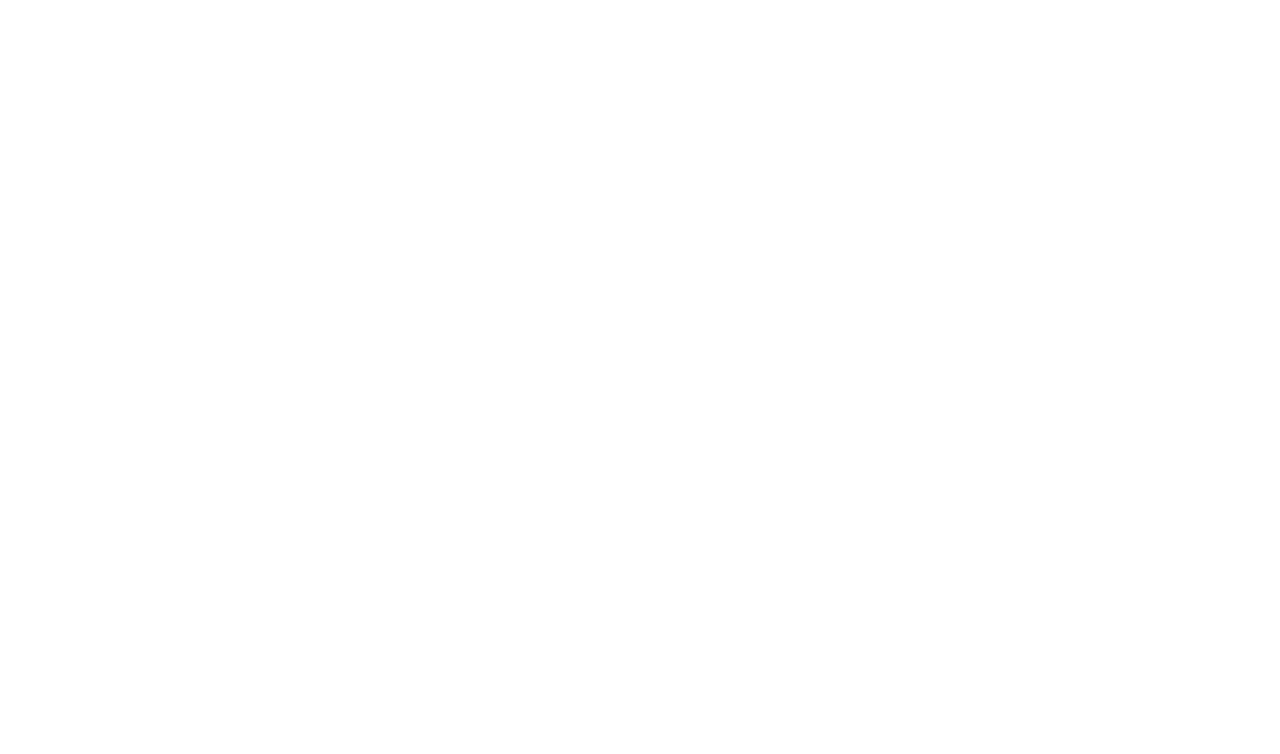
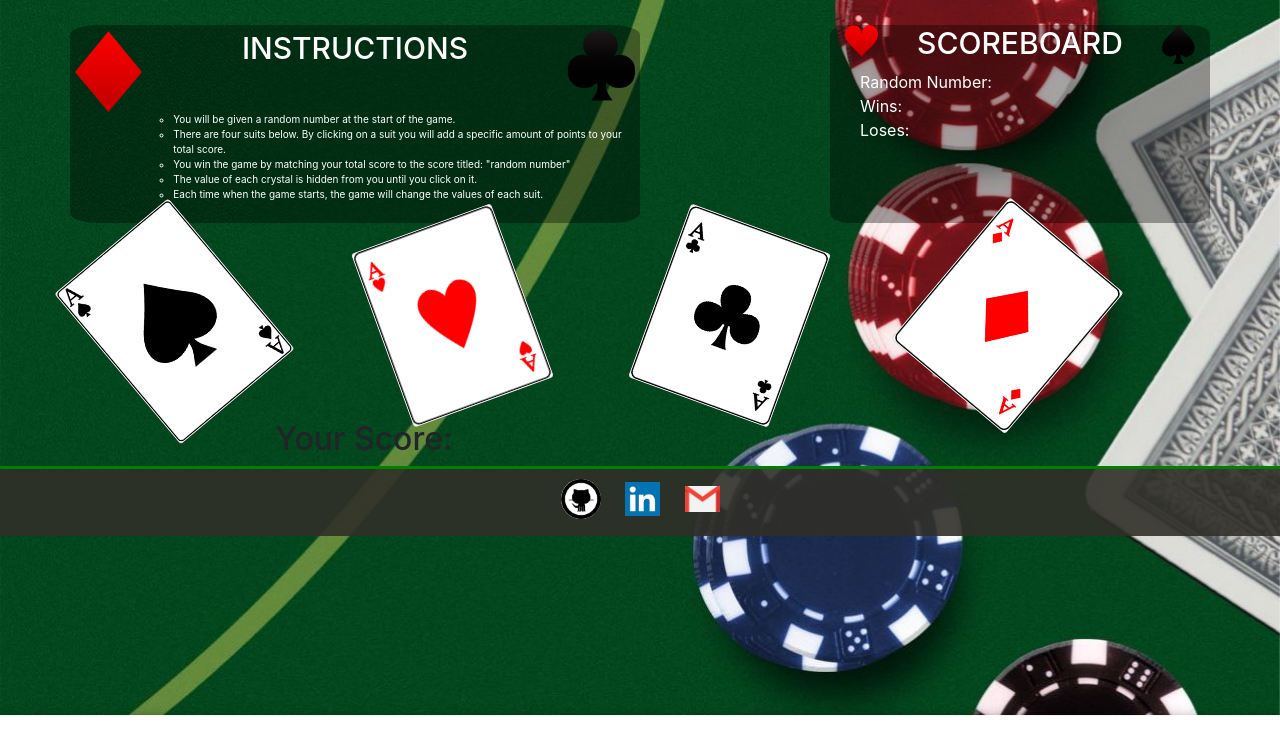
Before and after one commit to guthriet1230/unit-4-game, a plain HTML site: page index.html in a window 1280 px wide. Drawn offline with nearby package versions, Linux system fonts and the light colour scheme.

Commit message:
content and some styling

```diff
--- a/assets/css/style.css
+++ b/assets/css/style.css
@@ -0,0 +1,141 @@
+
+#background-img{
+    position:fixed;
+    width:100%;
+    z-index:-100;
+}
+
+div{
+    margin:0;
+    padding:0;
+    /* border:1px black solid; */
+}
+
+/* ------------------------------
+Asides
+--------------------------------*/
+#spacer-row{
+    height:25px;
+}
+
+
+.suit{
+    width:100%;
+    margin:auto;
+    text-align: center;
+}
+
+/* ------------------------------
+Aside - Instructions
+--------------------------------*/
+#instructions{
+    color:white;
+    font-size:10px;
+    background-color: rgba(0, 0, 0, 0.35);
+    border-radius:5%;
+    padding:5px;
+}
+
+#instructions h1{
+    font-size:30px;
+    text-align:center;
+}
+
+#instructions ul{
+    list-style-type: circle;
+}
+
+#suit-diamond{
+float:right;
+}
+
+#suit-club{
+float:left;
+}
+
+/* ------------------------------
+Aside - Scoreboard
+--------------------------------*/
+#scoreboard{
+    color:white;
+    background-color: rgba(0, 0, 0, 0.35);
+    border-radius:5%;
+}
+
+#scoreboard h1{
+    font-size:30px;
+    text-align:center;
+}
+
+#suit-heart{
+float:right;
+}
+
+#suit-spade{
+float:left;
+}
+
+
+/* ------------------------------
+Section
+--------------------------------*/
+.card{
+    width:60%;
+}
+
+#spade{
+    transform:rotate(-40deg);
+}
+
+#heart{
+    transform:rotate(-20deg);
+}
+
+#club{
+    transform:rotate(20deg);
+}
+
+#diamond{
+    transform:rotate(40deg);
+}
+
+/* ------------------------------
+FOOTER
+--------------------------------*/
+
+footer {
+    background-color: rgba(48, 47, 41, 0.9);
+    height: 70px;
+    position: relative;
+    border-top: 3px green solid;
+    bottom:0;
+  }
+
+  footer img {
+    width: 40px;
+    text-align: center;
+    margin: auto;
+    position: relative;
+  }
+
+  .footer-container {
+    text-align: center;
+  }
+
+  #github {
+    border-radius: 50%;
+    margin: 10px;
+  }
+
+  #linkedin {
+    border-radius: 6%;
+    margin: 10px;
+    width: 35px;
+  }
+
+  #gmail {
+    border-radius: 5%;
+    margin: 10px;
+    margin-bottom: 10px;
+    width: 35px;
+  }
--- a/assets/javascript/game.js
+++ b/assets/javascript/game.js
@@ -0,0 +1,58 @@
+var targetNumber = 53;
+
+  $("#number-to-guess").text(targetNumber);
+
+  var counter = 0;
+
+  // Now for the hard part. Creating multiple crystals each with their own unique number value.
+
+  // We begin by expanding our array to include four options.
+  var numberOptions = [10, 5, 3, 7];
+
+  // Next we create a for loop to create crystals for every numberOption.
+  for (var i = 0; i < numberOptions.length; i++) {
+
+    // For each iteration, we will create an imageCrystal
+    var imageCrystal = $("<img>");
+
+    // First each crystal will be given the class ".crystal-image".
+    // This will allow the CSS to take effect.
+    imageCrystal.addClass("crystal-image");
+
+    // Each imageCrystal will be given a src link to the crystal image
+    imageCrystal.attr("src", "http://cdn.playbuzz.com/cdn/35910209-2844-45c0-b099-f4d82878d54f/00261fda-4062-4096-81fd-8cf96b9034e8.jpg");
+
+    // Each imageCrystal will be given a data attribute called data-crystalValue.
+    // This data attribute will be set equal to the array value.
+    imageCrystal.attr("data-crystalvalue", numberOptions[i]);
+
+    // Lastly, each crystal image (with all it classes and attributes) will get added to the page.
+    $("#crystals").append(imageCrystal);
+  }
+
+  // This time, our click event applies to every single crystal on the page. Not just one.
+  $(".crystal-image").on("click", function() {
+
+    // Determining the crystal's value requires us to extract the value from the data attribute.
+    // Using the $(this) keyword specifies that we should be extracting the crystal value of the clicked crystal.
+    // Using the .attr("data-crystalvalue") allows us to grab the value out of the "data-crystalvalue" attribute.
+    // Since attributes on HTML elements are strings, we must convert it to an integer before adding to the counter
+
+    var crystalValue = ($(this).attr("data-crystalvalue"));
+    crystalValue = parseInt(crystalValue);
+    // We then add the crystalValue to the user's "counter" which is a global variable.
+    // Every click, from every crystal adds to the global counter.
+    counter += crystalValue;
+
+    // All of the same game win-lose logic applies. So the rest remains unchanged.
+    alert("New score: " + counter);
+
+    if (counter === targetNumber) {
+      alert("You win!");
+    }
+
+    else if (counter >= targetNumber) {
+      alert("You lose!!");
+    }
+
+  });
--- a/index.html
+++ b/index.html
@@ -1,5 +1,6 @@
 <!DOCTYPE html>
 <html lang="en">
+
 <head>
     <meta charset="UTF-8">
     <meta name="viewport" content="width=device-width, initial-scale=1.0">
@@ -8,9 +9,163 @@
 
     <link rel="stylesheet" href="assets/css/reset.css">
     <link rel="stylesheet" href="assets/css/style.css">
+    <link rel="stylesheet" href="https://stackpath.bootstrapcdn.com/bootstrap/4.1.3/css/bootstrap.min.css" integrity="sha384-MCw98/SFnGE8fJT3GXwEOngsV7Zt27NXFoaoApmYm81iuXoPkFOJwJ8ERdknLPMO"
+        crossorigin="anonymous">
 </head>
+
 <body>
+        <script type="text/javascript" src="https://cdnjs.cloudflare.com/ajax/libs/jquery/3.2.1/jquery.min.js"></script>
+        <img src="assets/images/Backgroundimg.jpg" id="background-img">
 
-    <script src="assets/javascript/game.js"></script>
+
+
+
+        <div class="container">
+
+<div class="row" id="spacer-row"></div>
+
+            <div class="row">
+                <!---------------------------------------
+             Aside 1 - Instructions
+             ------------------------------------>
+                <aside class="container col-md-6" id="instructions">
+                    <div class="row">
+                        <div class="col-md-2">
+                            <img class="suit" id="suit-diamond" src="assets/images/suits/diamond-suit.png">
+                        </div>
+
+                        <div class="col-md-8" >
+                            <h1>INSTRUCTIONS</h1>
+                        </div>
+
+                        <div class="col-md-2">
+                            <img class="suit" id="suit-club" src="assets/images/suits/club-suit.png">
+                        </div>
+                    </div>
+
+
+
+                    <div class="row">
+                        <div class="col-md-2"></div>
+
+                        <div class="col-md-10">
+                            <ul>
+                                <li> You will be given a random number at the start of the game.
+                                </li>
+                                <li>There are four suits below. By clicking on a suit you will add a specific amount of
+                                    points
+                                    to your total score.</li>
+                                <li>You win the game by matching your total score to the score titled: "random number"</li>
+                                <li> The value of each crystal is hidden from you until you click on it.</li>
+                                <li>Each time when the game starts, the game will change the values of each suit. </li>
+                            </ul>
+                        </div>
+                        <!-- <div class="col-md-2"></div> -->
+                    </div>
+                </aside>
+
+
+
+
+                <!---------------------------------------
+             Middle of Row
+             ------------------------------------>
+
+                <div class="col-md-2"></div>
+
+                <!---------------------------------------
+             Aside 2 - Scoreboard
+             ------------------------------------>
+                <aside class="container col-md-4" id="scoreboard">
+
+                    <div class="row">
+                        <div class="col-md-2"><img class="suit" id="suit-heart" src="assets/images/suits/heart-suit.png"></div>
+
+                        <div class="col-md-8"><h1>SCOREBOARD</h1></div>
+
+                        <div class="col-md-2"><img class="suit"id="suit-spade" src="assets/images/suits/spade-suit.png"></div>
+
+
+                    </div>
+
+                    <div clas="row">
+
+                            <div class="col-md-2"></div>
+
+                            <div class="col-md-8">
+                                <ul>
+                                    <li>Random Number: <span id="random-number"> </span></li>
+                                    <li>Wins: <span id="wins-score"> </span></li>
+                                    <li>Loses: <span id="loses-score"> </span></li>
+                                </ul>
+                            </div>
+
+                            <div class="col-md-2"></div>
+
+
+                    </div>
+
+
+
+
+                </aside>
+            </div>
+
+    <!---------------------------------------
+         Section - Cards
+         ------------------------------------>
+
+    <div class="container">
+
+        <div class="row">
+            <div class="col">
+                <img class="card" id="spade" src="assets/images/cards/Spades.png">
+            </div>
+
+            <div class="col">
+                <img class="card" id="heart" src="assets/images/cards/Hearts.png">
+            </div>
+
+            <div class="col">
+                <img class="card" id="club" src="assets/images/cards/Clubs.png">
+            </div>
+            <div class="col">
+                <img class="card" id="diamond" src="assets/images/cards/Diamonds.png">
+            </div>
+        </div>
+    </div>
+    <!------------------------------------------
+        Your Score
+        ------------------------------------>
+
+    <div class="row">
+        <div class="col-md-2">
+        </div>
+        <div class="col-md-8">
+            <h2>Your Score:</h2>
+        </div>
+        <div class="col-md-2">
+        </div>
+    </div>
+
+
+
+
+    </div>
+
+
+    <!------------------------------------------
+        Footer
+        ------------------------------------>
+    <footer>
+        <div class="footer-container">
+            <a href="https://github.com/guthriet1230"><img id="github" src="assets/images/Footer/GithubLogo.png"></a>
+            <a href="https://www.linkedin.com/in/tyler-guthrie-0a608857/"><img id="linkedin" src="assets/images/Footer/LinkedinLogo.jpg"></a>
+            <a href="mailto:guthriet1230@gmail.com"><img id="gmail" src="assets/images/Footer/GmailLogo.png"></a>
+        </div>
+    </footer>
+
+    <script type="text/javascript" src="assets/javascript/game.js"></script>
 </body>
+
 </html>
```
Also changed, not shown: assets/images/Backgroundimg.jpg (added), assets/images/Footer/GithubLogo.png (added), assets/images/Footer/GmailLogo.png (added), assets/images/Footer/LinkedinLogo.jpg (added), assets/images/cards/Clubs.png (added), assets/images/cards/Diamonds.png (added), assets/images/cards/Hearts.png (added), assets/images/cards/Spades.png (added), assets/images/suits/club-suit.png (added), assets/images/suits/diamond-suit.png (added), assets/images/suits/heart-suit.png (added), assets/images/suits/spade-suit.png (added), 2 other files.
